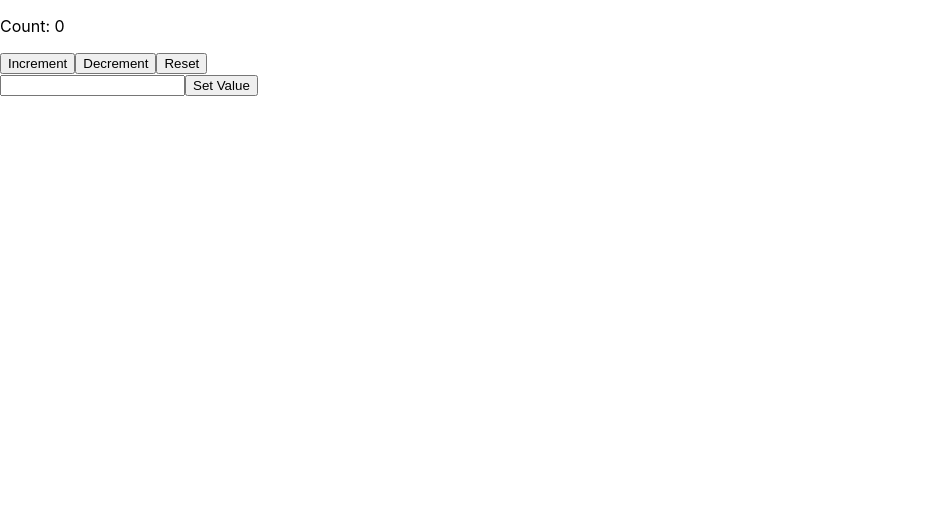
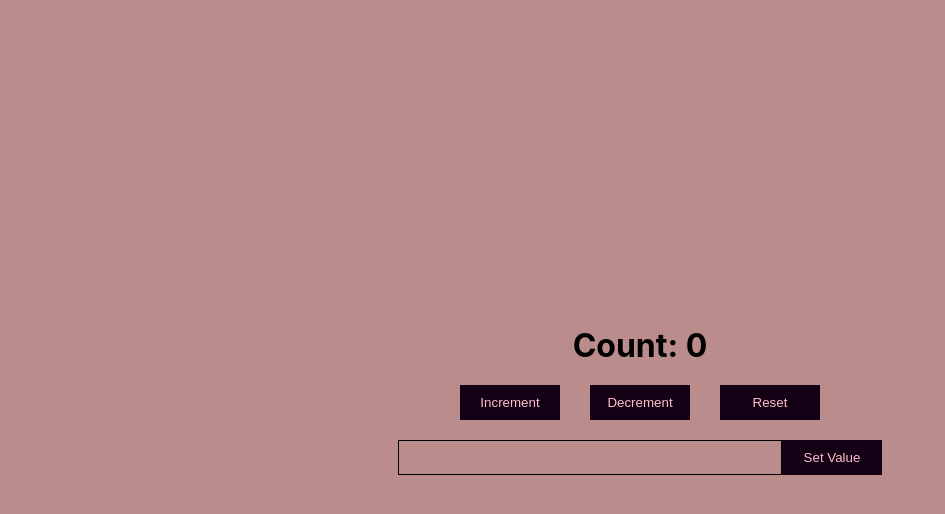
Before and after one commit to Oyetundee/my-custom-counter-app, a React (Create React App) app: page / in a window 1280 px wide. Shown: the top 514 px of the page, without its empty margins (0-945 px from the left). Built offline with nearby package versions, Linux system fonts and the light colour scheme.

Commit message:
chore: adding some styles and modifications

```diff
--- a/src/App.css
+++ b/src/App.css
@@ -1,38 +1,41 @@
-.App {
-  text-align: center;
+*{
+  margin: 0;
+  padding: 0;
+  box-sizing: border-box;
+  background-color: rgb(186, 140, 140);
 }
 
-.App-logo {
-  height: 40vmin;
-  pointer-events: none;
-}
-
-@media (prefers-reduced-motion: no-preference) {
-  .App-logo {
-    animation: App-logo-spin infinite 20s linear;
-  }
-}
-
-.App-header {
-  background-color: #282c34;
-  min-height: 100vh;
+.center{
   display: flex;
+  justify-items : center;
   flex-direction: column;
   align-items: center;
   justify-content: center;
-  font-size: calc(10px + 2vmin);
+  height: 100vh;
+  width: 100vw;
+  gap: 20px;
+}
+
+.button{
+  outline: none;
+  border: none;
+  color: pink;
+  background-color: rgb(21, 1, 21);
+  /* border-radius: 10px; */
+  padding: 10px;
+  width: 100px;
+}
+
+.button:hover{
+  background-color: black;
   color: white;
 }
 
-.App-link {
-  color: #61dafb;
+.input{
+  width: 30vw;
+  outline: none;
+  height: 35px;
+  padding: 10px;
+  color: black;
+  border: solid 1px black;
 }
-
-@keyframes App-logo-spin {
-  from {
-    transform: rotate(0deg);
-  }
-  to {
-    transform: rotate(360deg);
-  }
-}
--- a/src/Counter.js
+++ b/src/Counter.js
@@ -1,22 +1,25 @@
 import React from 'react';
 import useCounter from './useCounter';
+import './App.css'
 
 function Counter() {
   const { count, increment, decrement, reset, setValue } = useCounter();
 
   return (
-    <div>
-      <p>Count: {count}</p>
-      <button onClick={increment}>Increment</button>
-      <button onClick={decrement}>Decrement</button>
-      <button onClick={reset}>Reset</button>
+    <div className='center'>
+      <h1>Count: {count}</h1>
+      <div style={{display: 'flex', gap: 30}}>
+      <button className='button' onClick={increment}>Increment</button>
+      <button className='button' onClick={decrement}>Decrement</button>
+      <button className='button' onClick={reset}>Reset</button>
+      </div>
       <form onSubmit={(e) => {
         e.preventDefault();
         const newValue = e.target.elements.valueInput.value;
         setValue(Number(newValue));
       }}>
-        <input type="number" name="valueInput" />
-        <button type="submit">Set Value</button>
+        <input className='input' type="number" name="valueInput" />
+        <button className='button' type="submit">Set Value</button>
       </form>
     </div>
   );
--- a/src/NotFound.js
+++ b/src/NotFound.js
@@ -1,8 +1,9 @@
 import React from 'react';
+import './App.css'
 
 function NotFound() {
   return (
-    <div style={{display: 'flex', justifyItems: 'center', alignItems:"center", flexDirection: 'column'}}>
+    <div className='center'>
       <h1>404 - Not Found</h1>
       <p>The page you're looking for does not exist currently, hold tight...</p>
     </div>
--- a/src/index.css
+++ b/src/index.css
@@ -1,5 +1,8 @@
 body {
   margin: 0;
+  padding: 0;
+  box-sizing: border-box;
+
   font-family: -apple-system, BlinkMacSystemFont, 'Segoe UI', 'Roboto', 'Oxygen',
     'Ubuntu', 'Cantarell', 'Fira Sans', 'Droid Sans', 'Helvetica Neue',
     sans-serif;
```
